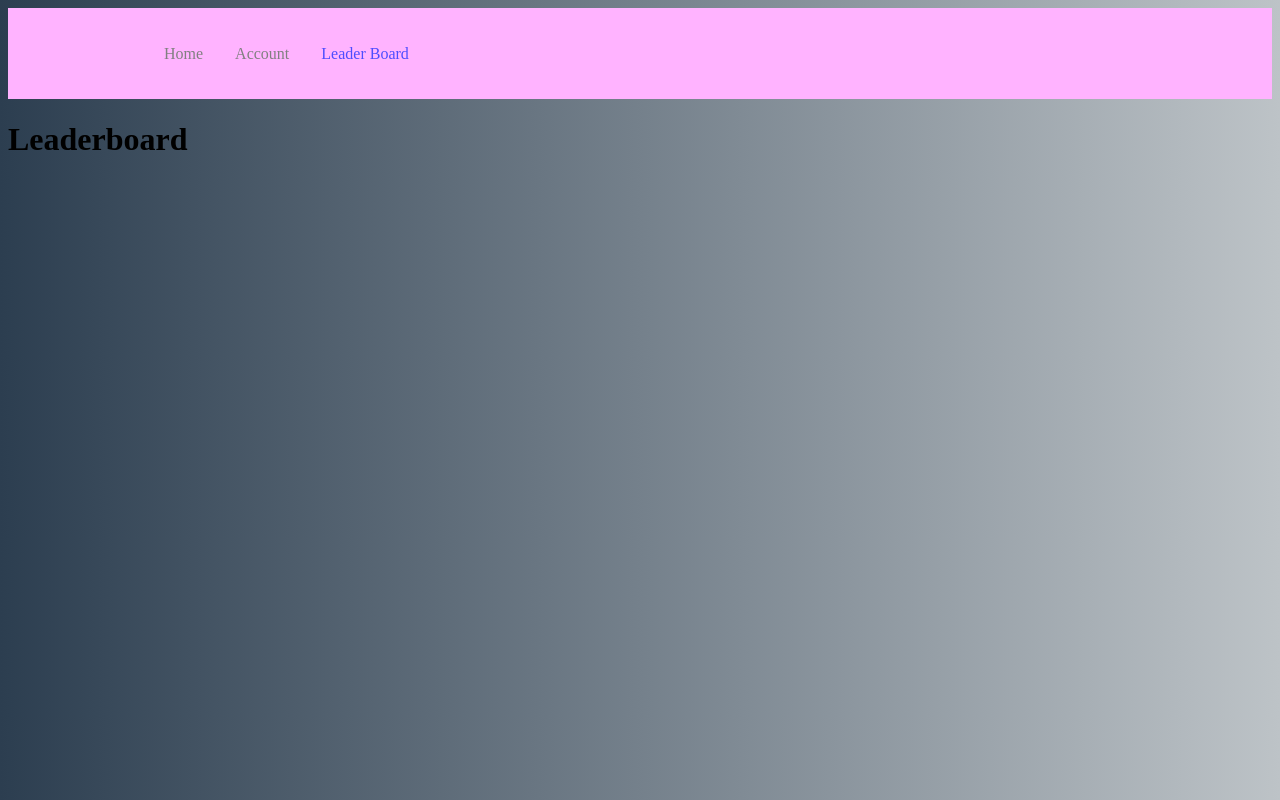
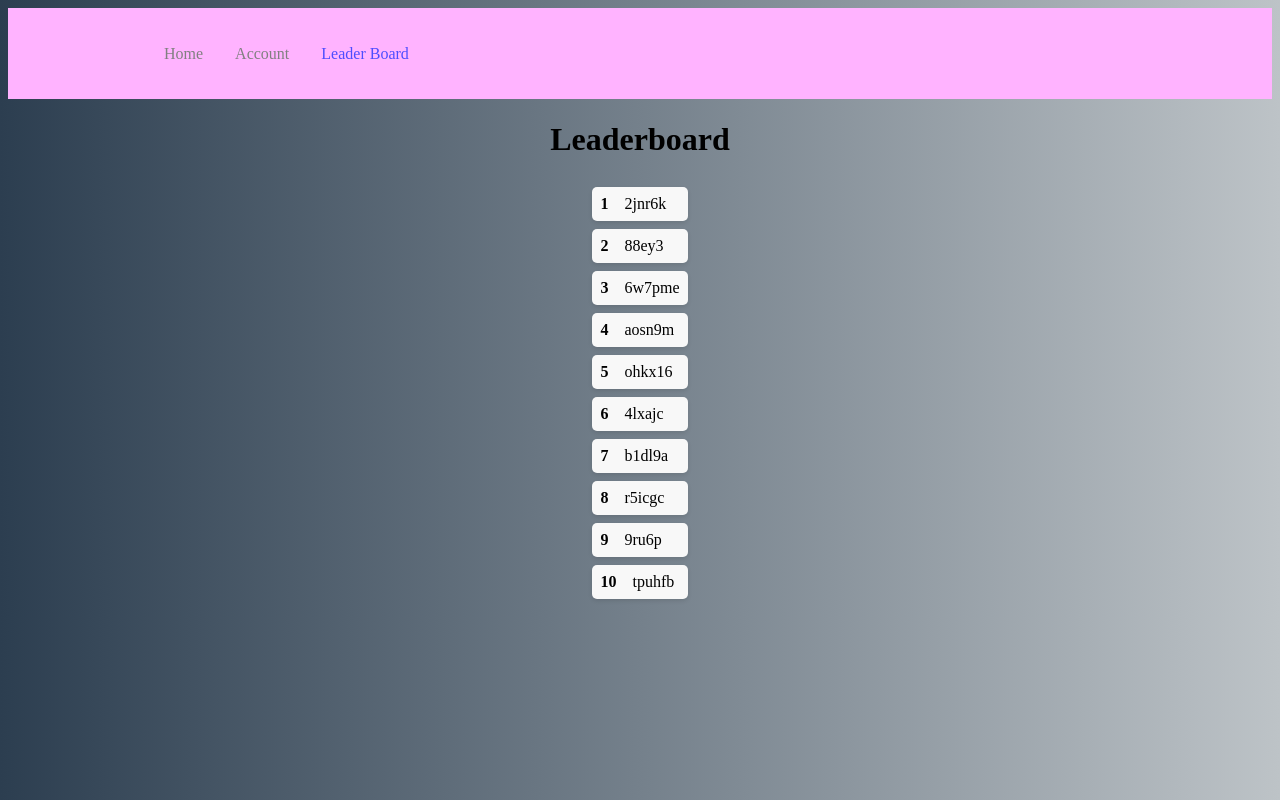
Before and after one commit to DiegoVG08/COMP589-CONNECT4, a React (Create React App) app: page /leaderboard in a window 1280 px wide. Built offline with nearby package versions, Linux system fonts and the light colour scheme.

Commit message:
Leaderboard in js
leaderboard implemented

```diff
--- /dev/null
+++ b/src/pages/leaderboard.css
@@ -0,0 +1,28 @@
+.leaderboard-container {
+    display: flex;
+    flex-direction: column;
+    align-items: center;
+    justify-content: center;
+    height: 100%;
+  }
+
+  .leaderboard-list {
+    padding: 0;
+    margin: 0;
+    list-style-type: none;
+  }
+
+  .leaderboard-list li {
+    display: flex;
+    align-items: center;
+    padding: 0.5rem;
+    margin: 0.5rem 0;
+    border-radius: 5px;
+    background-color: #f8f8f8;
+    box-shadow: 0 2px 4px rgba(0, 0, 0, 0.1);
+  }
+
+  .leaderboard-number {
+    font-weight: bold;
+    margin-right: 1rem;
+  }
--- a/src/pages/leaderboard.js
+++ b/src/pages/leaderboard.js
@@ -1,9 +1,23 @@
 import React from 'react';
+import '../pages/leaderboard.css';
 
 const Leaderboard = () => {
+  // Generate an array of 10 random names
+  const names = Array.from({ length: 10 }, () =>
+    Math.random().toString(36).substring(7)
+  );
+
   return (
-    <div>
+    <div className="leaderboard-container">
       <h1>Leaderboard</h1>
+      <ol className="leaderboard-list">
+        {names.map((name, index) => (
+          <li key={name}>
+            <span className="leaderboard-number">{index + 1}</span>
+            {name}
+          </li>
+        ))}
+      </ol>
     </div>
   );
 };
```
Also changed, not shown: src/component/registration.js (+0 -33 lines).
